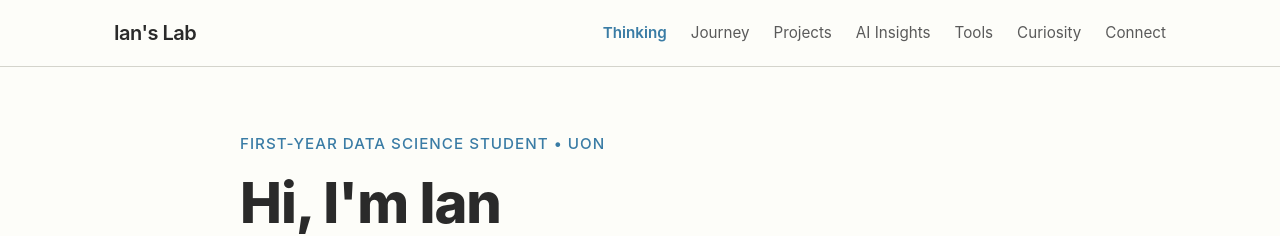
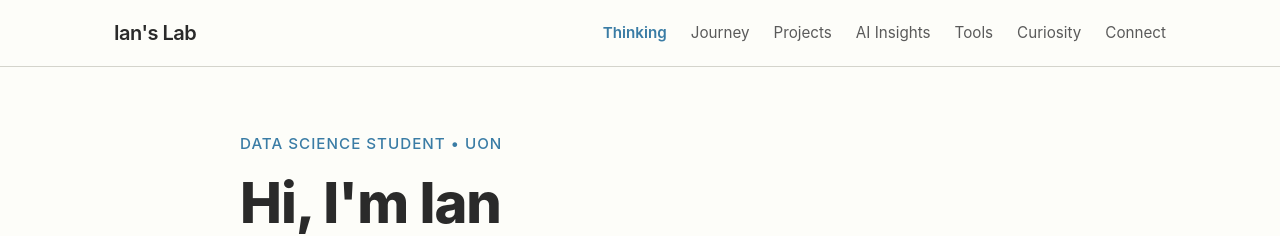
Before and after one commit to IAN-QHAMAU/my-Portfolio, a plain HTML site: page index.html in a window 1280 px wide. Shown: the top 236 px of the page. Drawn offline with Linux system fonts and the light colour scheme.

Commit message:
Update intro label for clarity

```diff
--- a/index.html
+++ b/index.html
@@ -28,7 +28,7 @@
     <section id="intro" class="section intro-section">
         <div class="container">
             <div class="intro-content">
-                <p class="intro-label">First-Year Data Science Student • UON</p>
+                <p class="intro-label">Data Science Student • UON</p>
                 <h1 class="intro-title">Hi, I'm Ian</h1>
                 <div class="intro-text">
                     <p class="lead">I'm not here to impress you with years of experience—I don't have them yet. Instead, I want to show you how I think, how I learn, and how I'm building a foundation in data science and AI.</p>
```
